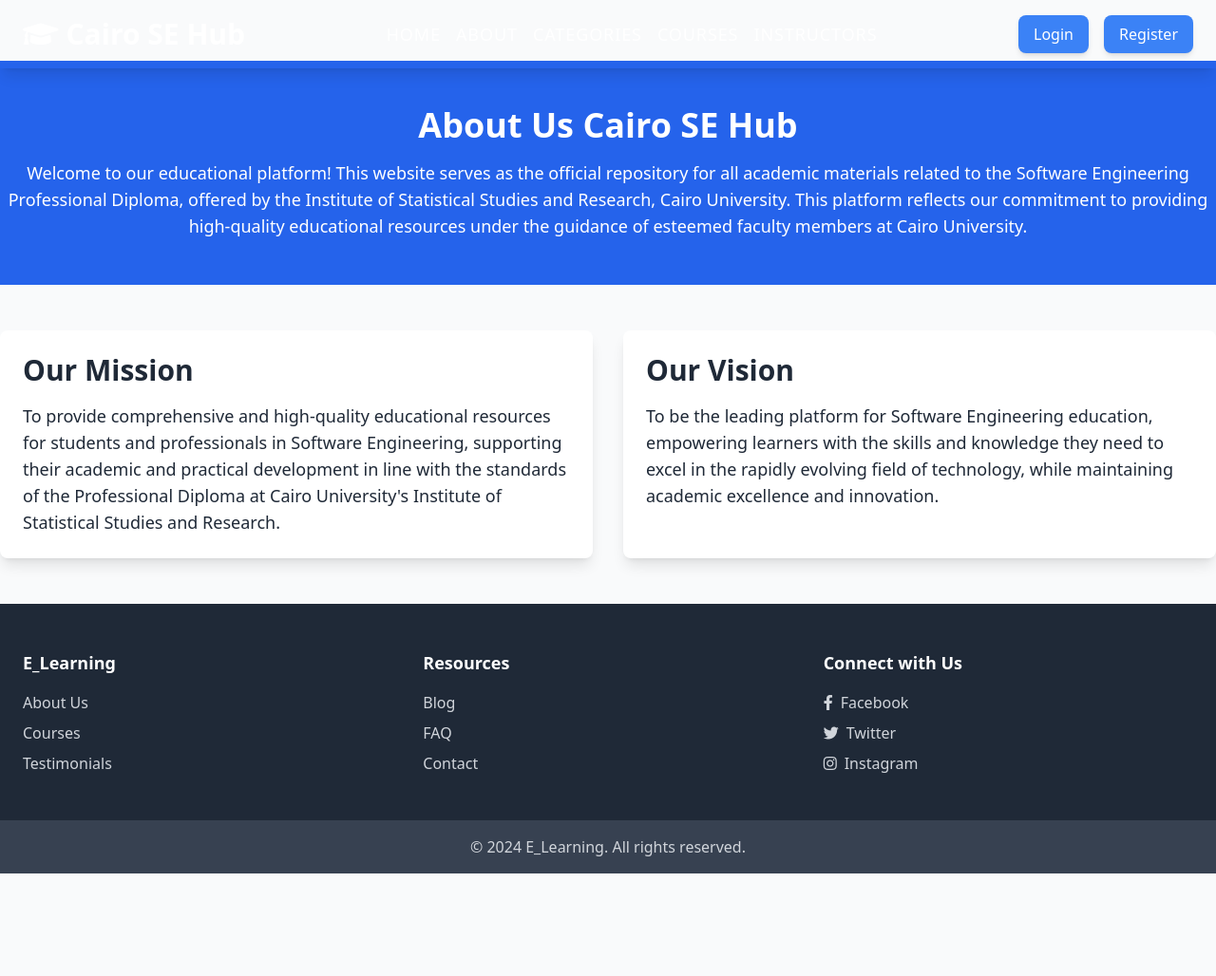
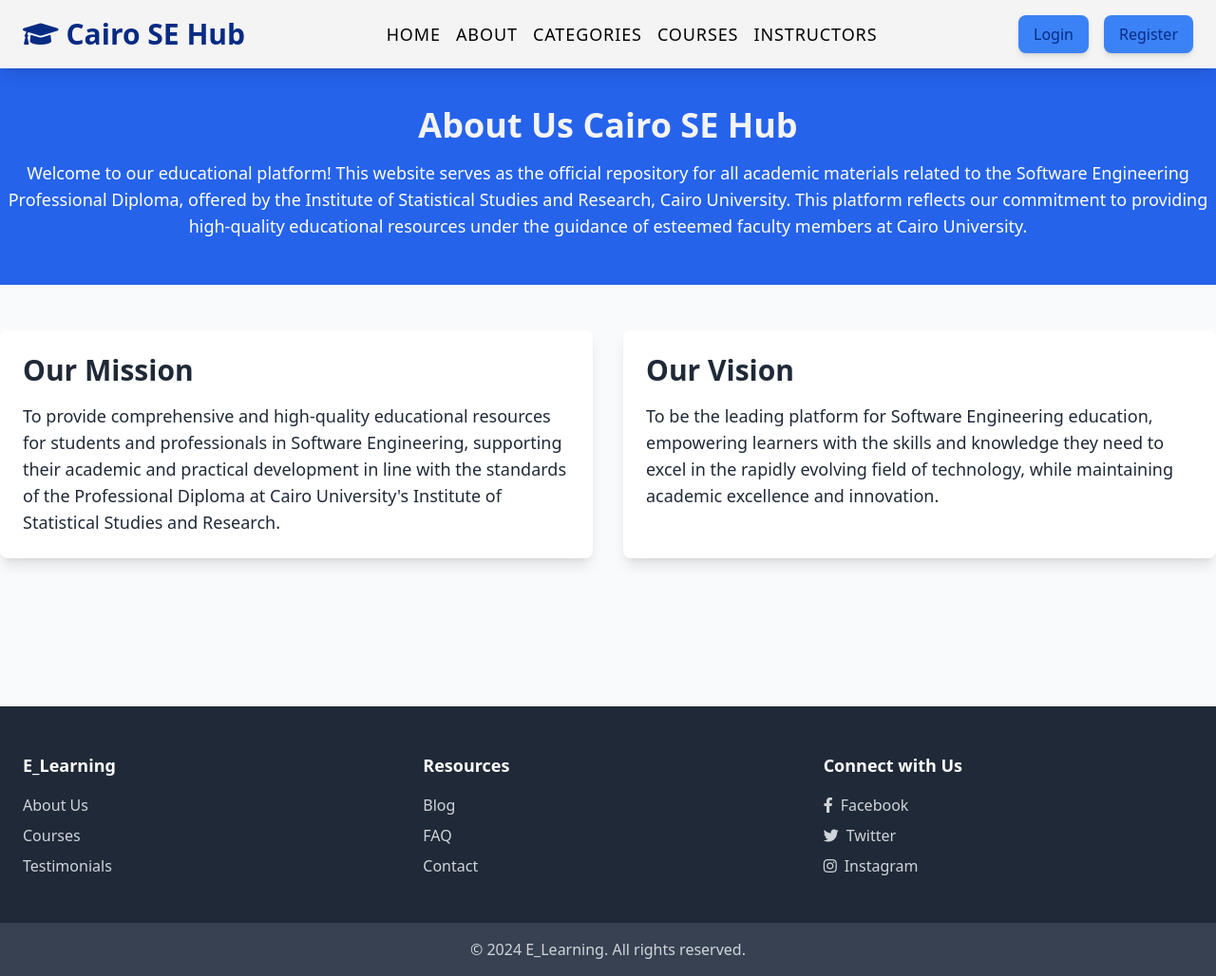
Before and after one commit to abdo-elshaikh/e_learning_platform, a Django app: template templates/about.html in a window 1280 px wide. Shown: the whole page at 95% size. Before the commit the page ends 920 px from the top, so only its background shows below. Run offline with Django 3.2, Linux system fonts and the light colour scheme; the template is opened without the code that fills it, so the values that code supplies are empty.

Commit message:
Refactor CSS variables and clean up unused code in main.js and views.py

```diff
--- a/courses/views.py
+++ b/courses/views.py
@@ -214,8 +214,6 @@ def add_review(request, course_id):
     return JsonResponse({'error': 'Invalid request method'}, status=405)
 
 
-
-
 # List Instructors
 def instructor_list(request):
     instructors = CustomUser.objects.filter(is_instructor=True, is_active=True)
--- a/static/css/main.css
+++ b/static/css/main.css
@@ -1,3 +1,81 @@
+/* start variables */
+:root {
+  --primary-color: #2563eb;
+  --second-text-color: #072b83;
+  --btn-bg-color: #ffcd00;
+  --third-color: #000;
+  --fourth-color: #f4f4f4;
+  --fifth-color: #1f2937;
+  --success-color: #28a745;
+  --danger-color: #dc3545;
+  --info-color: #17a2b8;
+  --warning-color: #ffc107;
+}
+/* end variables */
+/* start general styles */
+html {
+  scroll-behavior: smooth;
+  scroll-padding-top: 56.5px;
+}
+.primary {
+  color: var(--primary-color);
+}
+
+.second-text {
+  color: var(--second-text-color);
+}
+
+.btn-bg {
+  background-color: var(--btn-bg-color);
+}
+
+.third-color {
+  color: var(--third-color);
+}
+
+.fourth-color {
+  color: var(--fourth-color);
+}
+
+.success {
+  color: var(--success-color);
+}
+
+.danger {
+  color: var(--danger-color);
+}
+
+.info {
+  color: var(--info-color);
+}
+
+.warning {
+  color: var(--warning-color);
+}
+.main-btn {
+  background: var(--primary-color);
+  color: var(--fourth-color);
+}
+.secondary-btn {
+  background: var(--fifth-color);
+  border: 1px solid var(--fourth-color);
+}
+/* end general styles */
+/* start navbar */
+header {
+  background: var(--fourth-color);
+}
+header h1,
+header nav a {
+  color: var(--second-text-color);
+}
+nav ul a {
+  color: var(--third-color) !important;
+}
+nav ul a:hover {
+  color: var(--second-text-color) !important;
+}
+/* end navbar */
 .snackbar {
   position: fixed;
   top: 10px;
@@ -5,53 +83,42 @@
   z-index: 50;
   transition: transform 0.3s linear;
 }
-
 .snackbar.success {
-    background-color: #4caf50;
+  background-color: var(--success-color);
 }
-
 .snackbar.error {
-    background-color: #f44336;
+  background-color: var(--danger-color);
 }
-
 .snackbar.info {
-    background-color: #2196f3;
+  background-color: var(--info-color);
 }
-
 .snackbar.warning {
-    background-color: #ff9800;
+  background-color: var(--warning-color);
 }
-
 .snackbar .close-btn {
   cursor: pointer;
   color: white;
   transition: transform 0.3s linear;
 }
-
 .snackbar .hide {
   transform: translateX(150px);
   transition: transform 0.3s linear;
   opacity: 0;
 }
-
 .snackbar .show {
   transform: translateX(0);
   transition: transform 0.3s linear;
   opacity: 1;
 }
-
 .wow {
   animation: wow 0.5s;
 }
-
 .fadeInUp {
   animation: fadeInUp 0.5s;
 }
-
 .fadeOutDown {
   animation: fadeOutDown 0.5s;
 }
-
 @keyframes fadeOutDown {
   from {
     opacity: 1;
@@ -177,3 +244,7 @@
     transform: scale(1);
   }
 }
+/* about */
+.about {
+  min-height: 85vh;
+}
```
Also changed, not shown: static/js/main.js (+0 -55 lines). Lines whose indentation alone changed are shown as unchanged.
